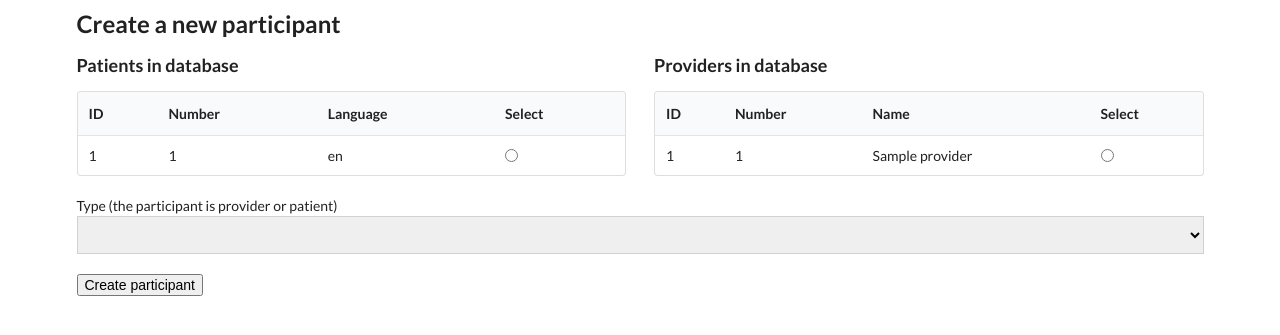
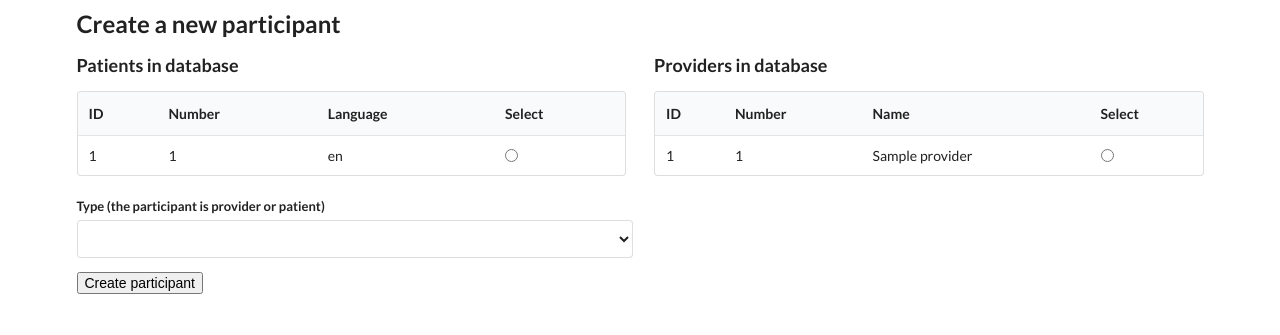
Before and after one commit to haoqiwang97/belief-active-search, a FastAPI app: template templates/participantslist.html in a window 1280 px wide. Shown: the part 206-541 px from the top of the page. Run offline with FastAPI, Linux system fonts and the light colour scheme; the template is opened without the code that fills it: most values are stand-ins (such as "Sample title", 1, 10 or a date in 2020); some libraries are stand-ins or nearby versions.

Commit message:
form use class="ui form"
no need of "margin-top: 20px"

```diff
--- a/templates/participantslist.html
+++ b/templates/participantslist.html
@@ -28,7 +28,7 @@
 </table>
 
 <h2>Create a new participant</h2>
-<form action="/submit-participant" method="POST">
+<form class="ui form" action="/submit-participant" method="POST">
     <div class="ui two column grid">
         <div class="column">
             <h3>Patients in database</h3>
@@ -92,7 +92,7 @@
         </div>
     </div>
 
-    <input type="submit" value="Create participant" style="margin-top: 20px;">
+    <input type="submit" value="Create participant">
 </form>
 
 {% endblock %}
```
